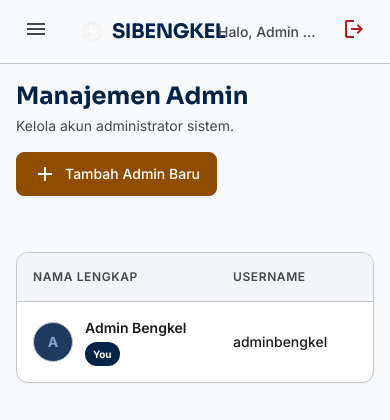
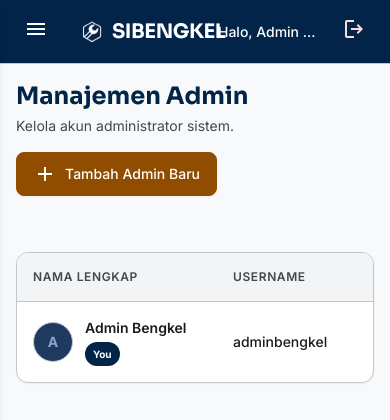
Before and after one commit to radityobw/SIBENGKEL, a Laravel app: page /admins in a window 390 px wide. Shown: the top 420 px of the page. Run offline with Laravel 12, Linux system fonts and the light colour scheme; a user stored in the database is signed in; data comes from the database, SQL or seed files in the repository; style sheets or scripts are compiled from the project's sources.

Commit message:
style: enhance mobile navbar UI and hamburger menu functionality
- Changed mobile navbar header color to navy (bg-primary)
- Implemented Alpine.js state for functional mobile hamburger menu
- Added sliding animation and dark overlay for mobile sidebar
- Restructured mobile logo view on login and register pages to match dashboard navbar

```diff
--- a/resources/views/layouts/app.blade.php
+++ b/resources/views/layouts/app.blade.php
@@ -16,9 +16,14 @@
         h1, h2, h3, h4, h5, h6, .font-sora { font-family: 'Sora', sans-serif; }
     </style>
 </head>
-<body class="bg-background min-h-screen flex text-on-surface antialiased">
-    <!-- SideNavBar (Hidden on Mobile) -->
-    <aside class="w-[280px] h-screen fixed left-0 top-0 bg-primary dark:bg-tertiary border-r border-outline-variant/20 shadow-md hidden lg:flex flex-col py-6 px-4 gap-2 z-50">
+<body class="bg-background min-h-screen flex text-on-surface antialiased" x-data="{ sidebarOpen: false }">
+    <!-- Mobile Sidebar Overlay -->
+    <div x-show="sidebarOpen"
+         x-transition.opacity
+         @click="sidebarOpen = false"
+         class="fixed inset-0 z-40 bg-black/50 lg:hidden" style="display: none;"></div>
+    <!-- SideNavBar -->
+    <aside :class="sidebarOpen ? 'translate-x-0' : '-translate-x-full lg:translate-x-0'" class="w-[280px] h-screen fixed left-0 top-0 bg-primary dark:bg-tertiary border-r border-outline-variant/20 shadow-md flex flex-col py-6 px-4 gap-2 z-50 transition-transform duration-300 ease-in-out">
         <div class="px-4 mb-8">
             <div class="flex items-center gap-2">
                 <img src="{{ asset('logobengkel.png') }}" alt="SIBENGKEL Logo" class="h-8 object-contain">
@@ -68,25 +73,25 @@
     <!-- Main Content Area -->
     <main class="flex-1 flex flex-col min-w-0 lg:ml-[280px]">
         <!-- TopNavBar (Visible on Mobile & Desktop) -->
-        <header class="flex justify-between items-center px-4 lg:px-8 w-full h-16 sticky top-0 z-40 bg-surface border-b border-outline-variant">
+        <header class="flex justify-between items-center px-4 lg:px-8 w-full h-16 sticky top-0 z-40 bg-primary lg:bg-surface border-b border-outline-variant">
             <div class="flex items-center gap-6">
                 <!-- Mobile Menu Button -->
-                <button class="lg:hidden p-2 rounded-full text-on-surface-variant hover:bg-surface-container-high transition-colors">
+                <button @click="sidebarOpen = true" class="lg:hidden p-2 rounded-full text-on-primary hover:bg-primary-container/20 transition-colors">
                     <span class="material-symbols-outlined">menu</span>
                 </button>
                 <div class="lg:hidden flex items-center gap-2">
-                    <img src="{{ asset('logobengkel.png') }}" alt="SIBENGKEL Logo" class="h-6 object-contain">
-                    <h2 class="text-xl font-sora font-bold text-primary tracking-tight">SIBENGKEL</h2>
+                    <img src="{{ asset('logobengkel.png') }}" alt="SIBENGKEL Logo" class="h-6 object-contain brightness-0 invert">
+                    <h2 class="text-xl font-sora font-bold text-on-primary tracking-tight">SIBENGKEL</h2>
                 </div>
             </div>
             <div class="flex items-center gap-2">
-                <div class="font-medium text-sm text-on-surface-variant truncate max-w-[100px] sm:max-w-[200px]">
+                <div class="font-medium text-sm text-on-primary lg:text-on-surface-variant truncate max-w-[100px] sm:max-w-[200px]">
                     Halo, {{ Auth::user()->name ?? 'Admin' }}
                 </div>
                 <!-- Mobile Logout -->
                 <form method="POST" action="{{ route('logout') }}" class="lg:hidden flex items-center ml-2">
                     @csrf
-                    <button type="submit" class="p-2 rounded-full text-error hover:bg-error-container/50 transition-colors" title="Logout">
+                    <button type="submit" class="p-2 rounded-full text-error-container hover:bg-error/20 transition-colors" title="Logout">
                         <span class="material-symbols-outlined">logout</span>
                     </button>
                 </form>
```
Also changed, not shown: resources/views/auth/login.blade.php (+9 -9 lines), resources/views/auth/register.blade.php (+9 -9 lines), 1 other file.
